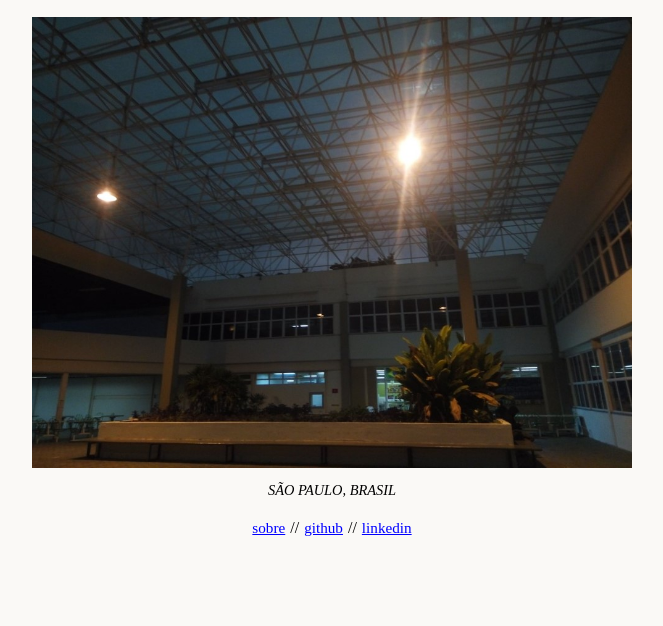
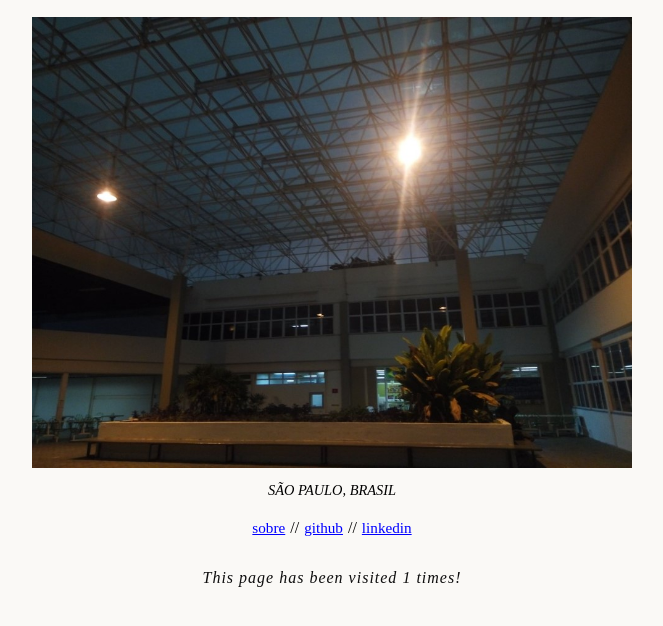
Before and after one commit to gabrielsalesls/cloud-resume-challenge, a plain HTML site: page website/index.html in a window 1280 px wide. Shown: the part 190-816 px from the top of the page, without its empty margins (308-971 px from the left). Drawn offline with Linux system fonts and the light colour scheme.

Commit message:
feat: adding visitor counter

```diff
--- a/website/index.html
+++ b/website/index.html
@@ -1,11 +1,13 @@
 <!DOCTYPE html>
 <html lang="pt-BR">
+
 <head>
   <meta charset="UTF-8">
   <meta name="viewport" content="width=device-width, initial-scale=1.0">
   <title>Gabriel Sales</title>
   <link rel="stylesheet" href="style.css">
 </head>
+
 <body>
   <main>
     <h1>GABRIEL SALES</h1>
@@ -20,5 +22,16 @@
       <a href="https://www.linkedin.com/in/gabrielsales322/">linkedin</a>
     </nav>
   </main>
+
+  <footer>
+    <section>
+      <p class="visit-counter">This page has been visited
+        <span id="visitors" class="viewers-count-tag"></span> times!
+      </p>
+    </section>
+  </footer>
+
+  <script src="js/main.js"></script>
 </body>
+
 </html>
--- /dev/null
+++ b/website/js/main.js
@@ -0,0 +1,18 @@
+function get_visitors() {
+    let visitas = localStorage.getItem("contador");
+
+    if (!visitas) {
+        visitas = 0;
+    }
+
+    visitas++;
+
+    localStorage.setItem("contador", visitas);
+
+    document.getElementById("visitors").textContent = visitas;
+
+    console.log(visitas)
+
+}
+
+get_visitors();
--- a/website/style.css
+++ b/website/style.css
@@ -49,3 +49,12 @@ nav a:hover {
     width: 100%;
   }
 }
+
+.visit-counter {
+  font-size: 1rem;
+  color: #0f0f0f;
+  text-align: center;
+  margin-top: 2rem;
+  letter-spacing: 1px;
+  font-style: italic;
+}
```
